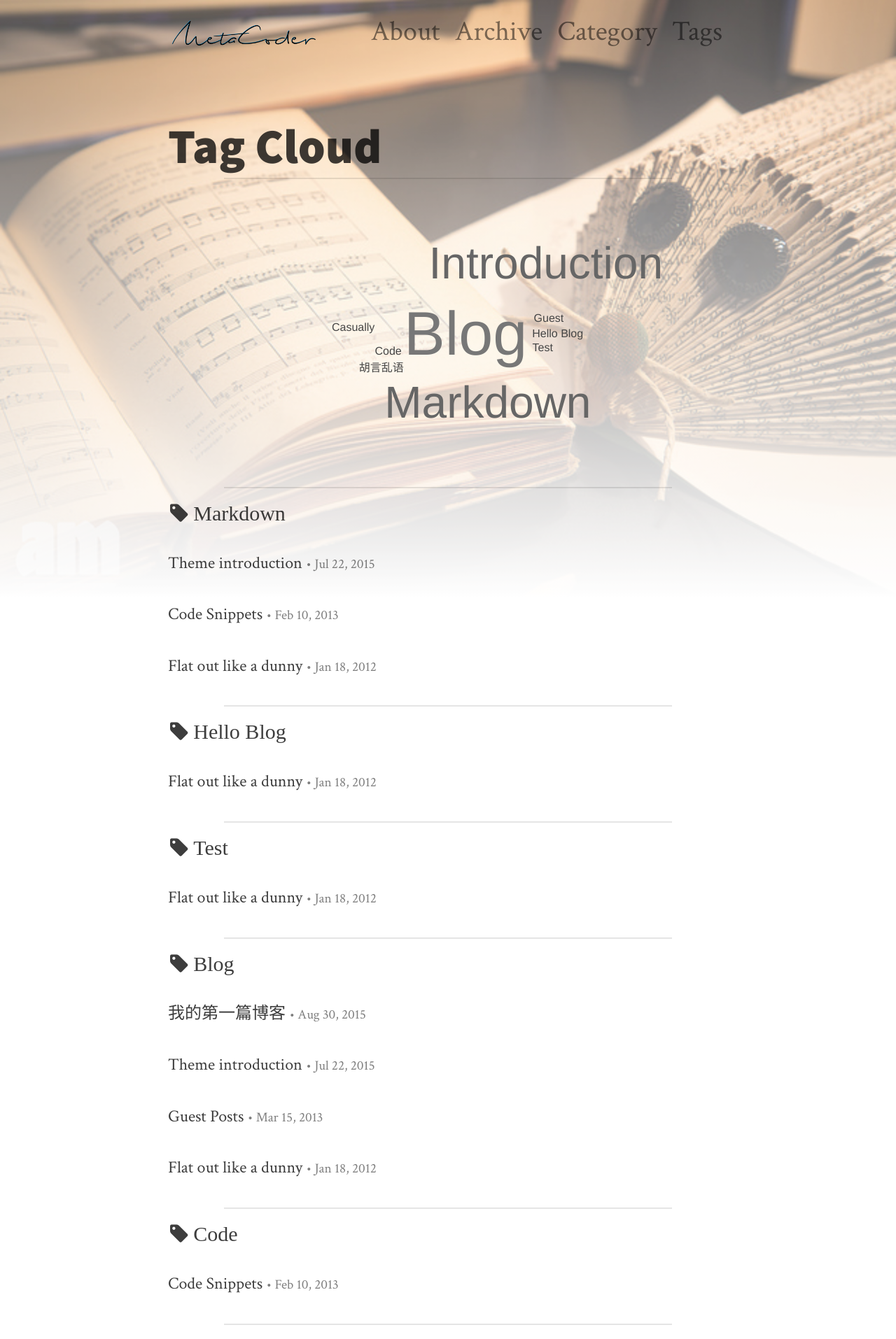
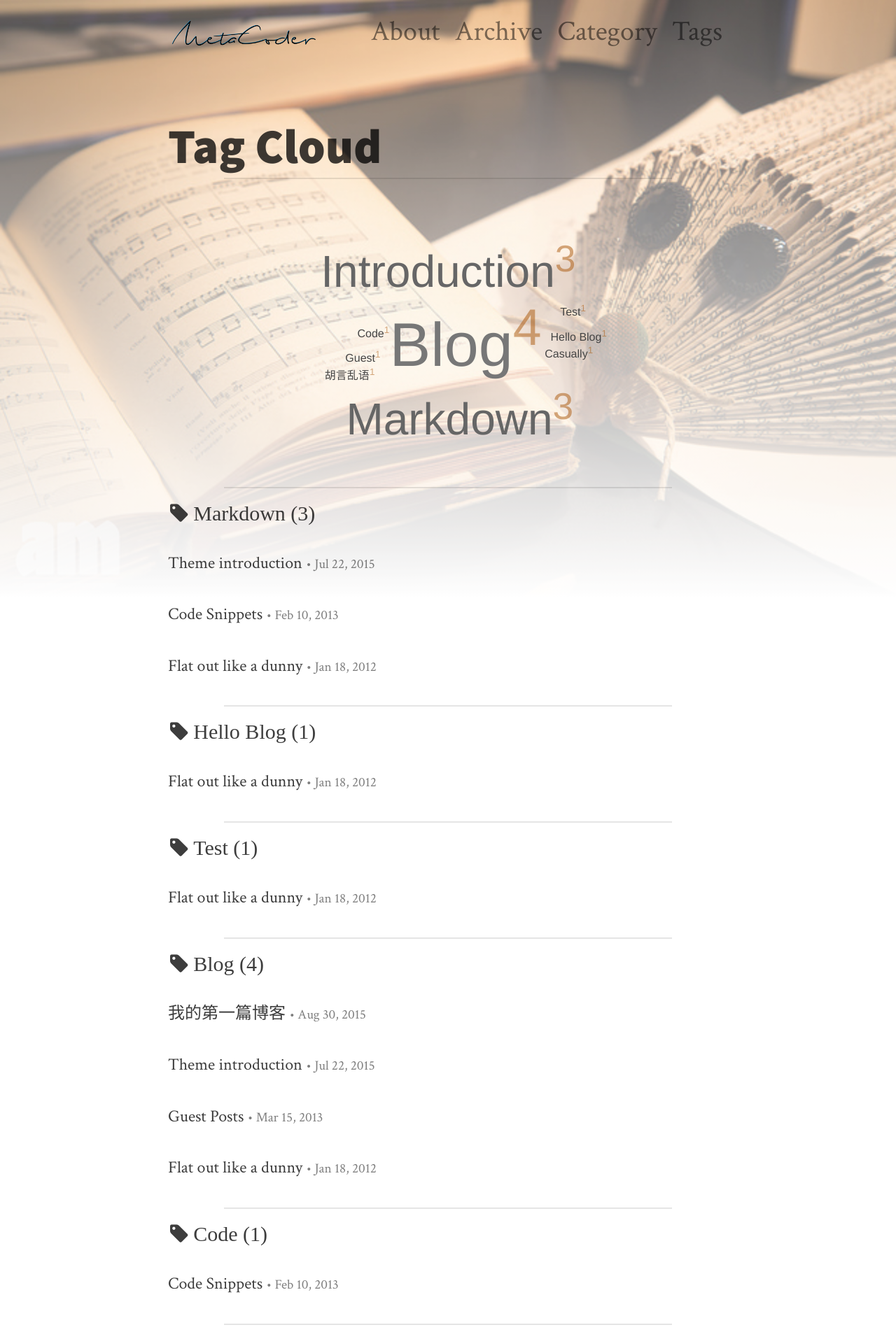
Before and after one commit to foocoder/foocoder.github.io, a Jekyll site: the page built from tags.html, in a window 1280 px wide. Shown: the top 1914 px of the page at 70% size. Built offline with Jekyll 4.4.1, drawn with Linux system fonts in a browser that asks for light colours; nearby versions of some CDN libraries; some of the changed text lies outside the part shown.

Commit message:
adjust details

```diff
--- a/archive.html
+++ b/archive.html
@@ -8,7 +8,7 @@ cover-image: 4.jpg
   {% for post in site.posts %}
 
     {% unless post.next %}
-      <hr style="margin:20px auto;width:80%;background-color:rgba(0,0,0,.1)">
+      <hr>
       <h2 class="fa fa-tags" style="font-size:30px">
           <span>{{ post.date | date: '%Y' }}</span>
       </h2>
@@ -16,7 +16,7 @@ cover-image: 4.jpg
       {% capture year %}{{ post.date | date: '%Y' }}{% endcapture %}
       {% capture nyear %}{{ post.next.date | date: '%Y' }}{% endcapture %}
       {% if year != nyear %}
-        <hr style="margin:20px auto;width:80%;background-color:rgba(0,0,0,.1)">
+        <hr>
         <h2 class="fa fa-tags" style="font-size:30px">
             <span>{{ post.date | date: '%Y' }}</span>
         </h2>
--- a/category.html
+++ b/category.html
@@ -6,7 +6,7 @@ cover-image: 7.jpg
 
 
   {% for category in site.categories %}
-    <hr style="margin:20px auto;width:80%;background-color:rgba(0,0,0,.1)">
+    <hr>
     <div>
         <h2 class="fa fa-bookmark" style="font-size:30px" id="{{ category|first }}">{{ category|first|capitalize }}
             <span>({{ category|last|size }})</span>
--- a/css/style.css
+++ b/css/style.css
@@ -458,7 +458,7 @@ nav a.current {
     font-size: 1.3em;
   }
   hr {
-    margin: 90px auto;
+    margin: 20px auto;
   }
 }
 @media all and (min-width: {{ site.nav-breaking-point }}) {
--- a/js/jqCloud/jqcloud-1.0.4.js
+++ b/js/jqCloud/jqcloud-1.0.4.js
@@ -121,7 +121,7 @@
             word.link = $.extend(word.link, { href: encodeURI(word.link.href).replace(/'/g, "%27") });
           }
 
-          inner_html = $('<a>').attr(word.link).text(word.text);
+          inner_html = $('<a>').attr(word.link).text(word.text).append('<sup>'+word.weight+'</sup>');
         } else {
           inner_html = word.text;
         }
--- a/js/jqCloud/jqcloud.css
+++ b/js/jqCloud/jqcloud.css
@@ -47,3 +47,8 @@ div.jqcloud {
 }
 
 div.jqcloud span { padding: 0; }
+a sup{
+    vertical-align:super;
+    font-size:smaller;
+    color:rgba(167,81,3,0.49);
+}
--- a/tags.html
+++ b/tags.html
@@ -6,7 +6,7 @@ cover-image: 10.jpg
 
 <link rel="stylesheet" type="text/css" href="/js/jqCloud/jqcloud.css" />
 <script type="text/javascript" src="/js/jquery-2.1.4.min.js"></script>
-    <script type="text/javascript" src="/js/jqCloud/jqcloud-1.0.4.min.js"></script>
+<script type="text/javascript" src="/js/jqCloud/jqcloud-1.0.4.js"></script>
 <script type="text/javascript">
 /*!
 * Create an array of word objects, each representing a word in the cloud
@@ -22,20 +22,16 @@ cover-image: 10.jpg
 });
 </script>
 
-    <hr style="margin:20px auto;width:80%;background-color:rgba(0,0,0,.1)">
+<hr>
 <div id="example" style="width: 850px; height: 400px;"></div>
-    <hr style="margin:20px auto;width:80%;background-color:rgba(0,0,0,.1)">
+<hr>
 
 {% for tag in site.tags %}
 <div >
     <h2 class="fa fa-tag" id="{{ tag[0] }}" style="font-size:30px">
-        <span>{{ tag[0] }}</span>
+        <span>{{ tag[0] }} ({{ tag[1].size }})</span>
     </h2>
     {% for post in tag[1] %}
-          <!-- <li class="listing-item">
-          <time datetime="{{ post.date | date:"%Y-%m-%d" }}">{{ post.date | date:"%Y-%m-%d" }}</time>
-          <a href="{{ post.url }}" title="{{ post.title }}">{{ post.title }}</a>
-          </li> -->
     <p >
     <a href="{{ post.url | prepend: site.baseurl }}">
         {{ post.title }}
@@ -44,5 +40,5 @@ cover-image: 10.jpg
     </p>
     {% endfor %}
 </div>
-    <hr style="margin:20px auto;width:80%;background-color:rgba(0,0,0,.1)">
+<hr>
 {% endfor %}
```
Also changed, not shown: 6 other files. Lines whose indentation alone changed are shown as unchanged.
